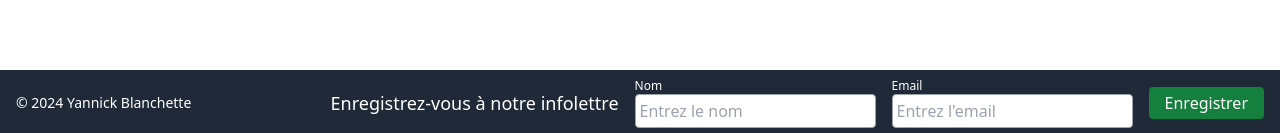
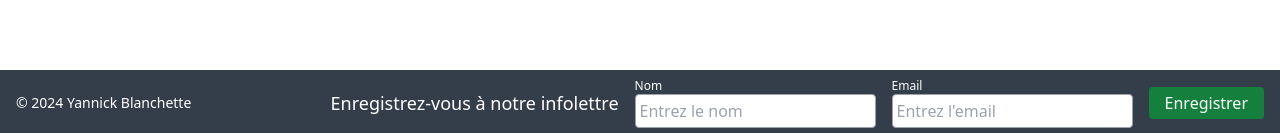
Before and after one commit to KolerY/RickAndMortyAPI, a React (Vite) app: page / in a window 1280 px wide. Shown: the part 664-797 px from the top of the page. Built offline with nearby package versions, Linux system fonts and the light colour scheme; no server answers.

Commit message:
Ajout blue effect tailwind footer

```diff
--- a/src/components/Footer.jsx
+++ b/src/components/Footer.jsx
@@ -36,7 +36,7 @@ const Footer = () => {
   };
 
   return (
-    <footer className="fixed bottom-0 left-0 w-full bg-gray-800 text-white py-2 flex items-center justify-between px-4">
+    <footer className="fixed bottom-0 left-0 w-full bg-gray-800/90 backdrop-blur-lg text-white py-2 flex items-center justify-between px-4">
       <p className="text-sm">&copy; 2024 Yannick Blanchette</p>
       <div className="flex items-center space-x-4">
         <h2 className="text-lg">Enregistrez-vous à notre infolettre</h2>
```
